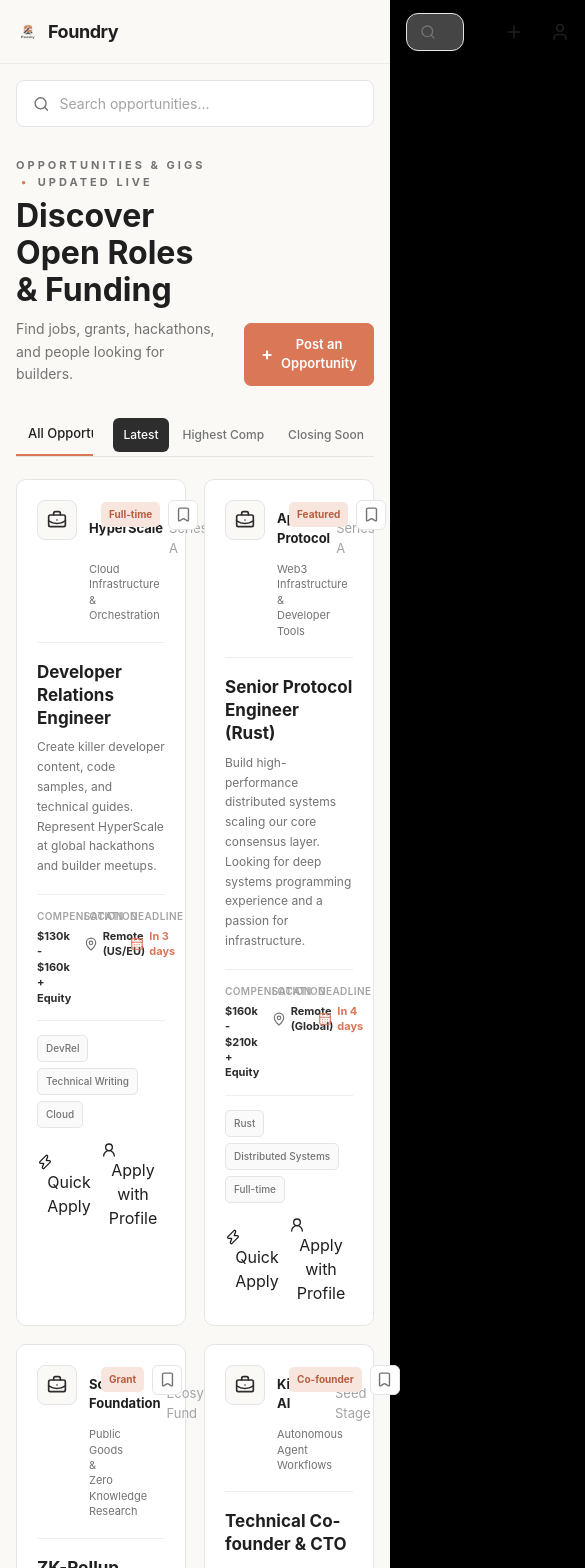
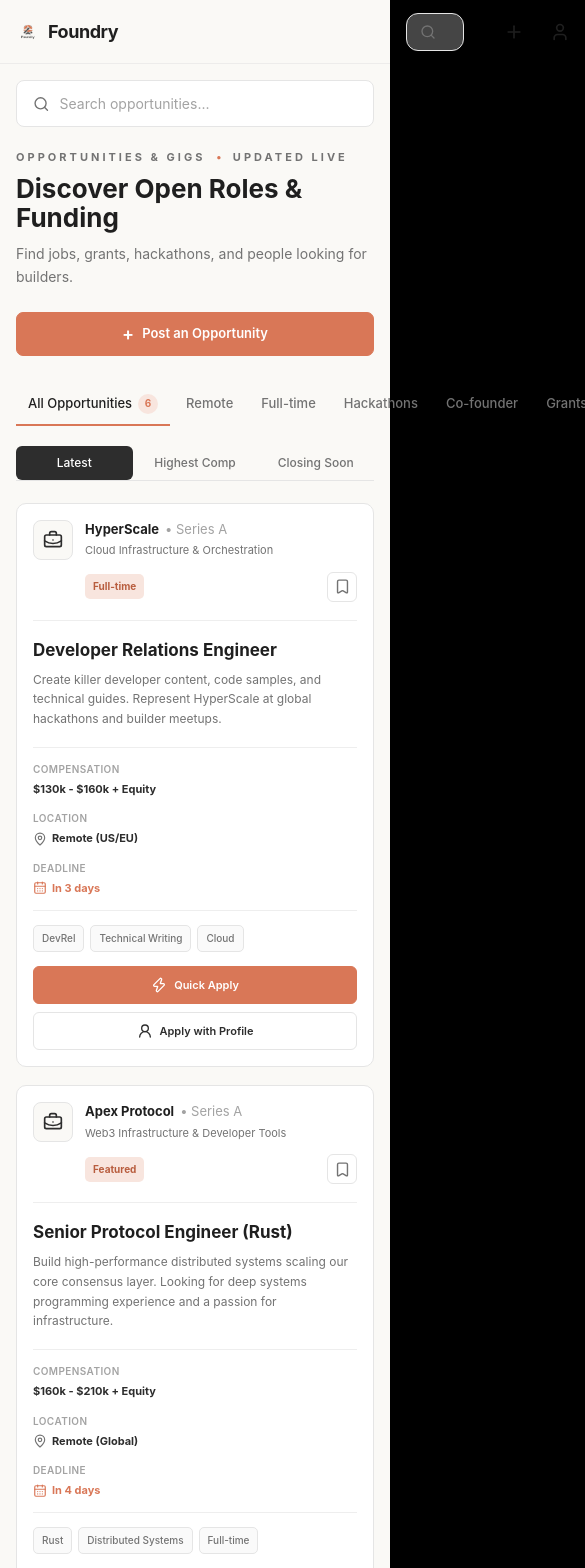
Before and after one commit to TechSage01/Foundry-Frontend, a React (Vite) app: page /opportunities in a window 390 px wide. Shown: the top 1568 px of the page, 585 px wide, since content can reach past the window. Built offline with nearby package versions, Linux system fonts and the light colour scheme.

Commit message:
done with opportunities page

```diff
--- a/src/App.css
+++ b/src/App.css
@@ -1213,4 +1213,177 @@
 .opportunity-actions {
   display: grid;
   grid-template-columns: 1fr 1fr;
+  gap: 8px;
+  margin-top: auto;
 }
+
+.quick-apply-button,
+.profile-apply-button {
+  display: inline-flex;
+  align-items: center;
+  gap: 7px;
+  justify-content: center;
+  min-height: 38px;
+  padding: 8px 12px;
+  border-radius: 6px;
+  font-size: 11px;
+  font-weight: 600;
+  cursor: pointer;
+  transition:
+    background 0.2s ease,
+    border-color 0.2s ease,
+    color 0.2s ease;
+}
+
+.quick-apply-button {
+  border: 1px solid #d97757;
+  background: #d97757;
+  color: #ffffff;
+}
+
+.quick-apply-button:hover {
+  background: #c96748;
+  border-color: #c96748;
+}
+
+.profile-apply-button {
+  border: 1px solid #e5e5e5;
+
+  background: #ffffff;
+  color: #2d2d2d;
+}
+
+.profile-apply-button:hover {
+  border-color: #2d2d2d;
+  background: #fafafa;
+}
+
+.opportunity-empty {
+  display: flex;
+  flex-direction: column;
+  align-items: center;
+  justify-content: center;
+  padding: 70px 20px;
+  border: 1px dashed #d9d9d9;
+  border-radius: 10px;
+  text-align: center;
+  color: #737373;
+}
+
+.opportunities-empty svg {
+  margin-bottom: 12px;
+}
+
+.opportunities-empty h2 {
+  margin: 0 0 6px;
+  font-size: 17px;
+  color: #1f1f1f;
+}
+
+.opportunities-empty p {
+  margin: 0;
+  font-size: 12px;
+}
+
+.load-more-wrapper {
+  display: flex;
+  justify-content: center;
+  padding-top: 28px;
+}
+
+.load-more-button {
+  display: inline-flex;
+  align-items: center;
+  gap: 8px;
+  padding: 10px 16px;
+  border: 1px solid #e5e5e5;
+  border-radius: 7px;
+  background: #ffffff;
+  color: #2d2d2d;
+  font-size: 12px;
+  font-weight: 600;
+  cursor: pointer;
+   transition:
+    border-color 0.2s ease,
+    background 0.2s ease;
+}
+
+.load-more-button:hover {
+  border-color: #2d2d2d;
+  background: #fafafa;
+}
+
+
+@media (max-width: 1000px) {
+  .opportunity-grid {
+    grid-template-columns: 1fr;
+  }
+
+  .opportunities-heading {
+    align-items: flex-start;
+  }
+}
+
+@media (max-width: 800px) {
+  .opportunities-controls {
+    align-items: flex-start;
+    flex-direction: column;
+  }
+
+  .opportunities-sort {
+    width: 100%;
+  }
+
+  .sort-button {
+    flex: 1;
+  }
+}
+
+
+
+
+/* media responsiveness */
+@media (max-width: 640px) {
+  .opportunities-page {
+    padding-bottom: 24px;
+  }
+
+  .opportunities-heading {
+    flex-direction: column;
+  }
+
+  .opportunities-heading h1 {
+    font-size: 26px;
+  }
+
+  .post-opportunity-button {
+    width: 100%;
+  }
+
+  .opportunities-search {
+    margin-bottom: 22px;
+  }
+
+  .opportunity-card {
+    padding: 16px;
+  }
+
+  .opportunity-company {
+    flex-wrap: wrap;
+  }
+
+  .opportunity-card-actions {
+    width: 100%;
+    justify-content: space-between;
+    padding-left: 52px;
+  }
+
+  .opportunity-details {
+    grid-template-columns: 1fr;
+    gap: 14px;
+  }
+
+  .opportunity-actions {
+    grid-template-columns: 1fr;
+  }
+}
```
